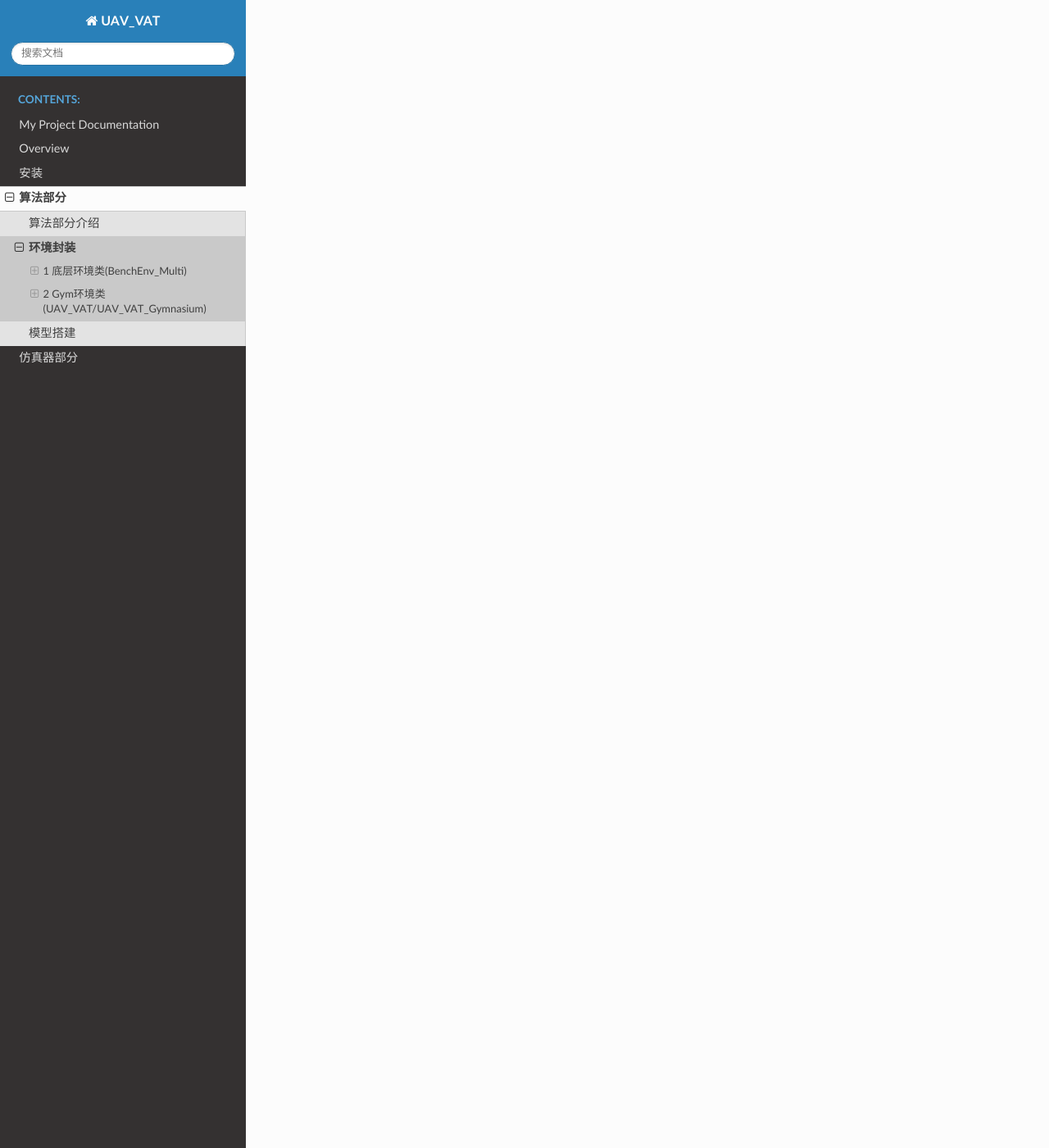
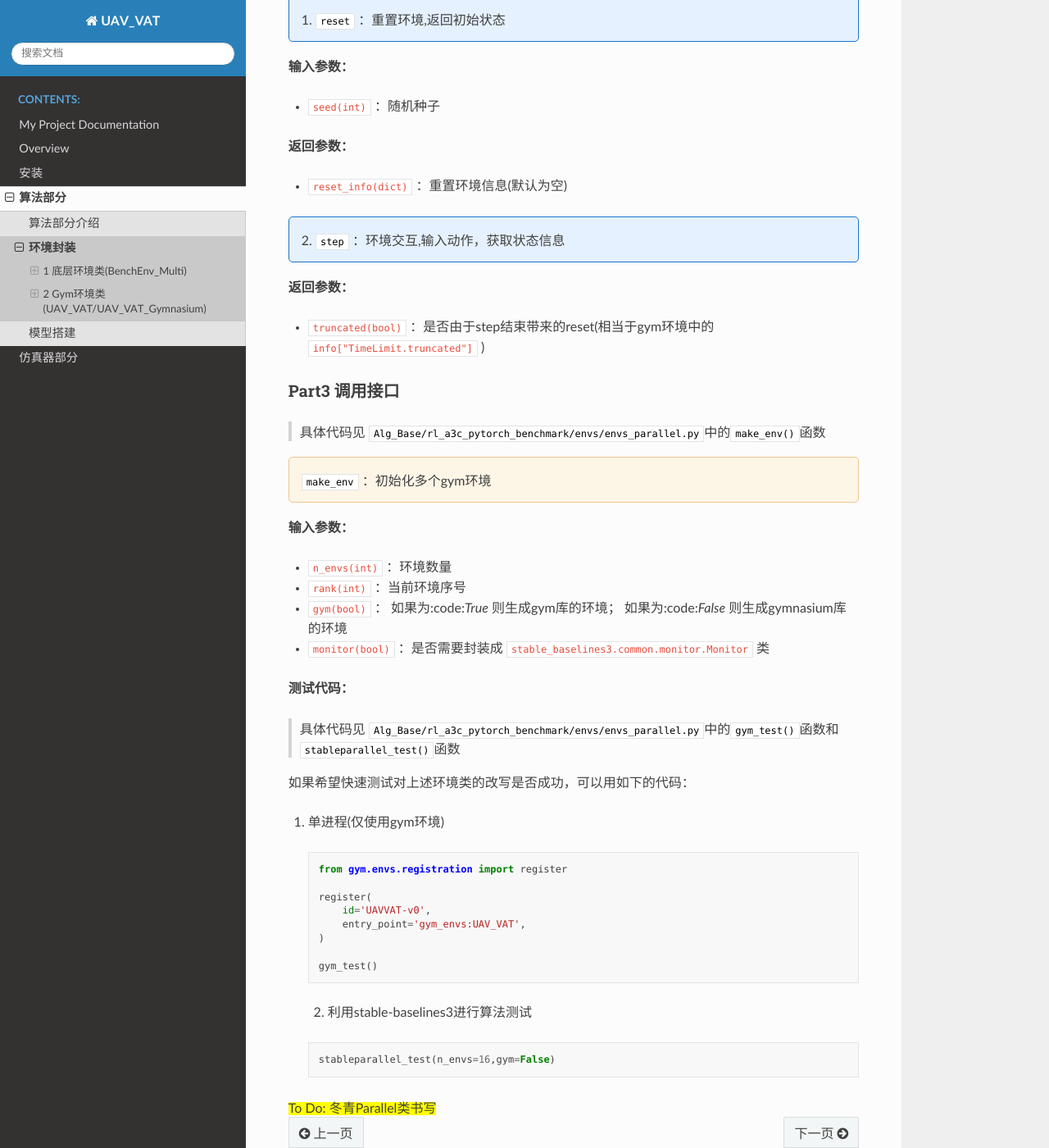
Before and after one commit to 123zdq/DAT_Benchmark_Dev, a Sphinx documentation site: the page built from document/source/Algorithm/Environment.rst, in a window 1280 px wide and 1400 px high, scrolled down 5726 px. Shown: the whole window at 82% size. Built offline with Sphinx 7.4.7 and the Read the Docs theme 2.0.0, drawn with Linux system fonts in a browser that asks for light colours; some of the changed text lies outside the part shown.

Commit message:
Finish Gym and Gymnasium Environment Document

```diff
--- a/document/source/Algorithm/Environment.rst
+++ b/document/source/Algorithm/Environment.rst
@@ -252,16 +252,159 @@ Part 3 构造函数
 
   考虑到用户常常基于 `Gym <https://github.com/openai/gym>`_ 和 `Gymnasium <https://github.com/openai/gym>`_ 环境接口搭建强化学习算法，或利用如 `stable-baselines3 <https://github.com/DLR-RM/stable-baselines3>`_ 库进行算法验证，本工程将上述底层环境类进行封装，提供完全适配 `Gym <https://github.com/openai/gym>`_ 和 `Gymnasium <https://github.com/openai/gym>`_ 的环境类
 
-UAV_VAT(适配Gym库)
-~~~~~~~~~~~~~~~~~~~~~~~~~~~~~~~~~~~~~~~~~~~~~~~~~~
+.. raw:: html
 
-UAV_VAT_Gymnasium(适配Gymnasium库)
-~~~~~~~~~~~~~~~~~~~~~~~~~~~~~~~~~~~~~~~~~~~~~~~~~~
+      <div style="border-left: 4px solid #d3d3d3; padding-left: 10px; margin-left: 0;">
+          具体代码见 <code>Alg_Base/rl_a3c_pytorch_benchmark/envs/envs_parallel.py</code>
+      </div>
+      </br>
 
-
-调用接口
+Part1 UAV_VAT(适配Gym库)
 ~~~~~~~~~~~~~~~~~~~~~~~~~~~~~~~~~~~~~~~~~~~~~~~~~~
 
 .. raw:: html
 
-    <span style="background-color: yellow;">To Do</span>
+        <div style="border-left: 4px solid #d3d3d3; padding-left: 10px; margin-left: 0;">
+            具体代码见 <code>Alg_Base/rl_a3c_pytorch_benchmark/envs/envs_parallel.py</code>中的<code>UAV_VAT(gym.Env)</code>类
+        </div>
+        </br>
+
+.. raw:: html
+
+  <div style="background-color: #e5f1fe; padding: 15px; border-radius: 5px; border: 1px solid #1874CD;">
+        1. <code>__init__</code> ：初始化gym环境(包括 <code>action_space</code> 和 <code>observation_space</code>的初始化)
+  </div>
+  </br>
+
+**输入参数：**
+
+* :code:`arg_worker(int)` ：进程数
+* :code:`conf_path(list)` ：环境端配置文件路径
+* :code:`env_conf_path(list)` ：仿真器端配置文件路径
+* :code:`process_idx(list)` ：当前进程序号
+
+.. raw:: html
+
+  <div style="background-color: #e5f1fe; padding: 15px; border-radius: 5px; border: 1px solid #1874CD;">
+        2. <code>reset</code> ：重置环境,返回初始状态
+  </div>
+  </br>
+
+**返回参数：**
+
+* :code:`state(np.ndarray)` ：返回状态(图像)
+
+.. raw:: html
+
+  <div style="background-color: #e5f1fe; padding: 15px; border-radius: 5px; border: 1px solid #1874CD;">
+        3. <code>step</code> ：环境交互,输入动作，获取状态信息
+  </div>
+  </br>
+
+**输入参数：**
+
+* :code:`action(torch.tensor)` ：动作
+
+**返回参数：**
+
+* :code:`state(np.ndarray)` ：返回状态(图像)
+* :code:`reward(float)` ：奖励
+* :code:`done(int)` ：环境是否结束
+* :code:`info(dict)` ：信息，其中包括 :code:`info["TimeLimit.truncated"]` 说明是否由于step结束带来的reset
+
+Part2 UAV_VAT_Gymnasium(适配Gymnasium库)
+~~~~~~~~~~~~~~~~~~~~~~~~~~~~~~~~~~~~~~~~~~~~~~~~~~
+
+  Gymnasium环境与Gym环境大体兼容，以下说明与gym环境的 **区别**
+
+.. raw:: html
+
+        <div style="border-left: 4px solid #d3d3d3; padding-left: 10px; margin-left: 0;">
+            具体代码见 <code>Alg_Base/rl_a3c_pytorch_benchmark/envs/envs_parallel.py</code>中的<code>UAV_VAT_Gymnasium(gymnasium.Env)</code>类
+        </div>
+        </br>
+
+.. raw:: html
+
+  <div style="background-color: #e5f1fe; padding: 15px; border-radius: 5px; border: 1px solid #1874CD;">
+        1. <code>reset</code> ：重置环境,返回初始状态
+  </div>
+  </br>
+
+**输入参数：**
+
+* :code:`seed(int)` ：随机种子
+
+**返回参数：**
+
+* :code:`reset_info(dict)` ：重置环境信息(默认为空)
+
+.. raw:: html
+
+  <div style="background-color: #e5f1fe; padding: 15px; border-radius: 5px; border: 1px solid #1874CD;">
+        2. <code>step</code> ：环境交互,输入动作，获取状态信息
+  </div>
+  </br>
+
+**返回参数：**
+
+* :code:`truncated(bool)` ：是否由于step结束带来的reset(相当于gym环境中的 :code:`info["TimeLimit.truncated"]` )
+
+Part3 调用接口
+~~~~~~~~~~~~~~~~~~~~~~~~~~~~~~~~~~~~~~~~~~~~~~~~~~
+
+.. raw:: html
+
+        <div style="border-left: 4px solid #d3d3d3; padding-left: 10px; margin-left: 0;">
+            具体代码见 <code>Alg_Base/rl_a3c_pytorch_benchmark/envs/envs_parallel.py</code>中的<code>make_env()</code>函数
+        </div>
+        </br>
+
+.. raw:: html
+
+  <div style="background-color: #FDF5E6; padding: 15px; border-radius: 5px; border: 1px solid #EEC591;">
+        <code>make_env</code> ：初始化多个gym环境
+  </div>
+  </br>
+
+**输入参数：**
+
+* :code:`n_envs(int)` ：环境数量
+* :code:`rank(int)` ：当前环境序号
+* :code:`gym(bool)` ： 如果为:code:`True` 则生成gym库的环境； 如果为:code:`False` 则生成gymnasium库的环境
+* :code:`monitor(bool)` ：是否需要封装成 :code:`stable_baselines3.common.monitor.Monitor` 类
+
+**测试代码：**
+
+.. raw:: html
+
+        <div style="border-left: 4px solid #d3d3d3; padding-left: 10px; margin-left: 0;">
+            具体代码见 <code>Alg_Base/rl_a3c_pytorch_benchmark/envs/envs_parallel.py</code>中的<code>gym_test()</code>函数和<code>stableparallel_test()</code>函数
+        </div>
+        </br>
+
+如果希望快速测试对上述环境类的改写是否成功，可以用如下的代码：
+
+1. 单进程(仅使用gym环境)
+
+  .. code:: python
+
+    from gym.envs.registration import register
+
+    register(
+        id='UAVVAT-v0',
+        entry_point='gym_envs:UAV_VAT',
+    )
+
+    gym_test()
+
+  2. 利用stable-baselines3进行算法测试
+
+  .. code:: python
+
+    stableparallel_test(n_envs=16,gym=False)
+
+
+.. raw:: html
+
+    <span style="background-color: yellow;">To Do: 冬青Parallel类书写</span>
```
Also changed, not shown: 5 other files.
